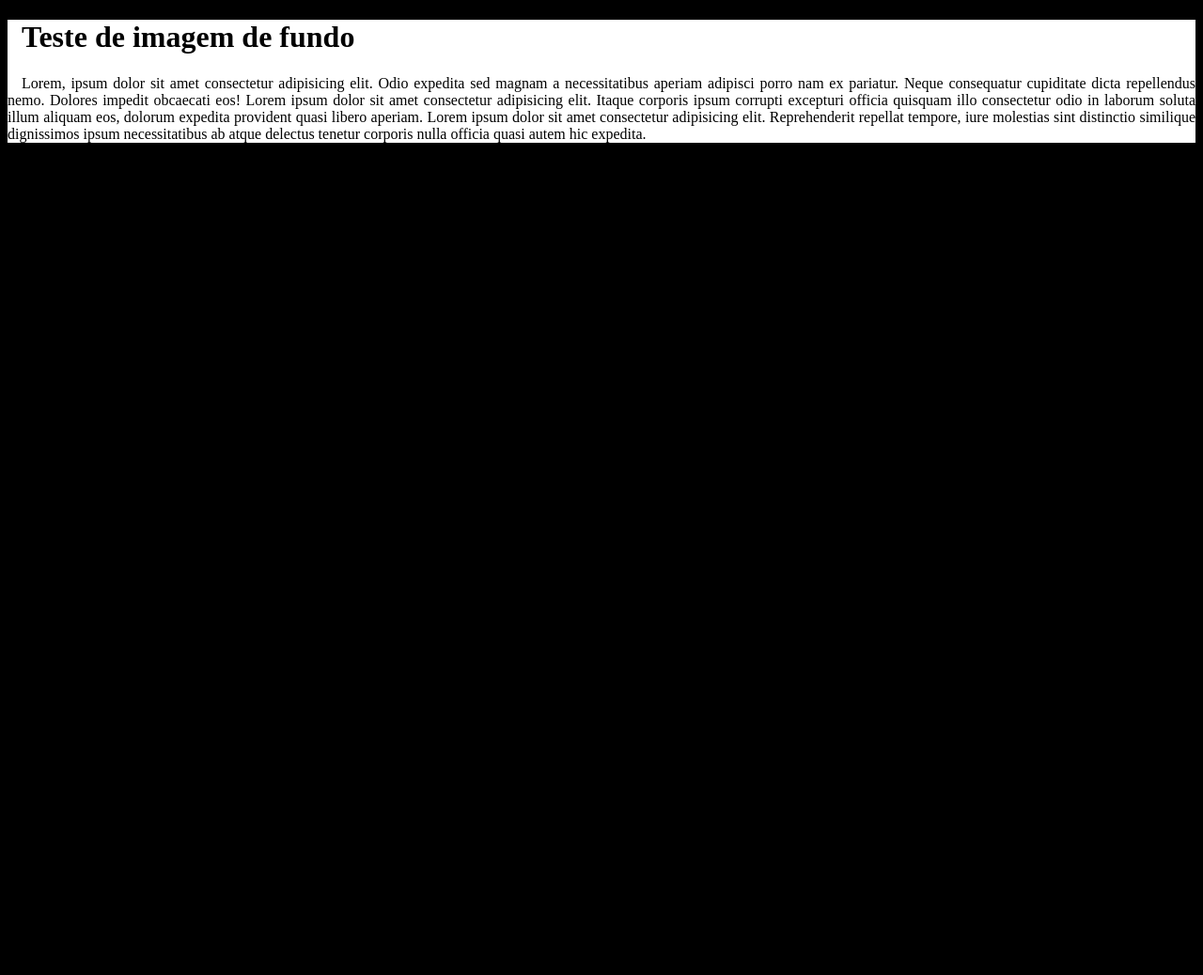
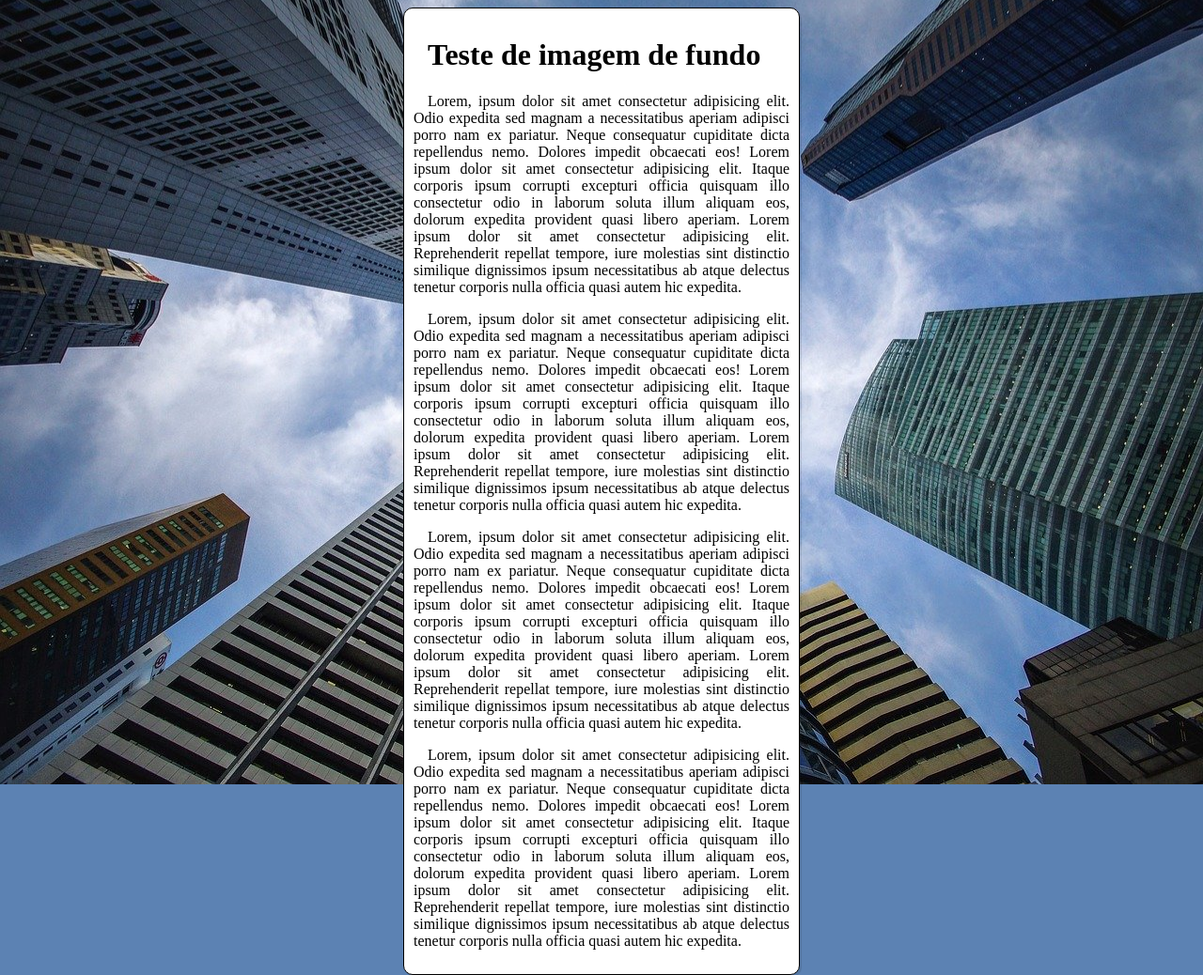
Before and after one commit to robisonnunes08/estudos, a plain HTML site: page ex022/fundo004.html in a window 1280 px wide. Shown: the whole page at 94% size. Before the commit the page ends 800 px from the top, so only its background shows below. Drawn offline with Linux system fonts and the light colour scheme.

Commit message:
nova atualização imagens de fundo

```diff
--- a/ex022/fundo004.html
+++ b/ex022/fundo004.html
@@ -4,16 +4,27 @@
     <meta charset="UTF-8">
     <meta http-equiv="X-UA-Compatible" content="IE=edge">
     <meta name="viewport" content="width=device-width, initial-scale=1.0">
-    <title>imagens de fundo</title>
+    <title>teste imagens de fundo</title>
     <style>
         body {
-            background-color: black;
+            height: 100vh;
+            background-color: #5c82b3;
+            background-image: url(imagens/wallpaper002.jpg);
+            background-position: center center;
+            background-size: cover;
+            background-repeat: no-repeat;
         }
 
         main {
             background-color: white;
             text-align: justify;
             text-indent: 15px;
+            width: 400px;
+            padding: 10px;
+            margin: auto;
+            border: 1px solid black;
+            border-radius: 10px;
+            box-shadow: 2px 2px rgba(0, 0, 0, 0.103);
         }
 
 
@@ -24,6 +35,9 @@
     <main>
         <h1>Teste de imagem de fundo</h1>
         <p>Lorem, ipsum dolor sit amet consectetur adipisicing elit. Odio expedita sed magnam a necessitatibus aperiam adipisci porro nam ex pariatur. Neque consequatur cupiditate dicta repellendus nemo. Dolores impedit obcaecati eos! Lorem ipsum dolor sit amet consectetur adipisicing elit. Itaque corporis ipsum corrupti excepturi officia quisquam illo consectetur odio in laborum soluta illum aliquam eos, dolorum expedita provident quasi libero aperiam. Lorem ipsum dolor sit amet consectetur adipisicing elit. Reprehenderit repellat tempore, iure molestias sint distinctio similique dignissimos ipsum necessitatibus ab atque delectus tenetur corporis nulla officia quasi autem hic expedita.</p>
+        <p>Lorem, ipsum dolor sit amet consectetur adipisicing elit. Odio expedita sed magnam a necessitatibus aperiam adipisci porro nam ex pariatur. Neque consequatur cupiditate dicta repellendus nemo. Dolores impedit obcaecati eos! Lorem ipsum dolor sit amet consectetur adipisicing elit. Itaque corporis ipsum corrupti excepturi officia quisquam illo consectetur odio in laborum soluta illum aliquam eos, dolorum expedita provident quasi libero aperiam. Lorem ipsum dolor sit amet consectetur adipisicing elit. Reprehenderit repellat tempore, iure molestias sint distinctio similique dignissimos ipsum necessitatibus ab atque delectus tenetur corporis nulla officia quasi autem hic expedita.</p>
+        <p>Lorem, ipsum dolor sit amet consectetur adipisicing elit. Odio expedita sed magnam a necessitatibus aperiam adipisci porro nam ex pariatur. Neque consequatur cupiditate dicta repellendus nemo. Dolores impedit obcaecati eos! Lorem ipsum dolor sit amet consectetur adipisicing elit. Itaque corporis ipsum corrupti excepturi officia quisquam illo consectetur odio in laborum soluta illum aliquam eos, dolorum expedita provident quasi libero aperiam. Lorem ipsum dolor sit amet consectetur adipisicing elit. Reprehenderit repellat tempore, iure molestias sint distinctio similique dignissimos ipsum necessitatibus ab atque delectus tenetur corporis nulla officia quasi autem hic expedita.</p>
+        <p>Lorem, ipsum dolor sit amet consectetur adipisicing elit. Odio expedita sed magnam a necessitatibus aperiam adipisci porro nam ex pariatur. Neque consequatur cupiditate dicta repellendus nemo. Dolores impedit obcaecati eos! Lorem ipsum dolor sit amet consectetur adipisicing elit. Itaque corporis ipsum corrupti excepturi officia quisquam illo consectetur odio in laborum soluta illum aliquam eos, dolorum expedita provident quasi libero aperiam. Lorem ipsum dolor sit amet consectetur adipisicing elit. Reprehenderit repellat tempore, iure molestias sint distinctio similique dignissimos ipsum necessitatibus ab atque delectus tenetur corporis nulla officia quasi autem hic expedita.</p>
 
     </main>
 
```
